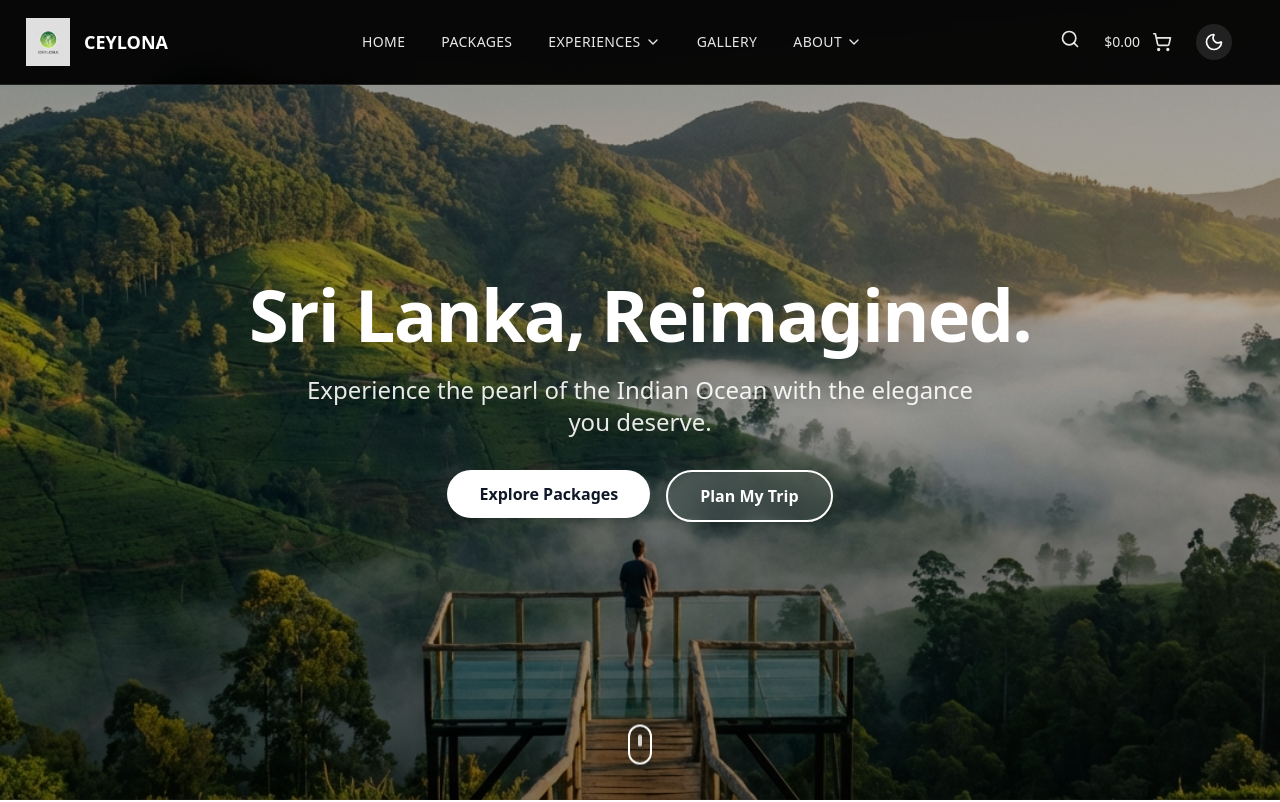
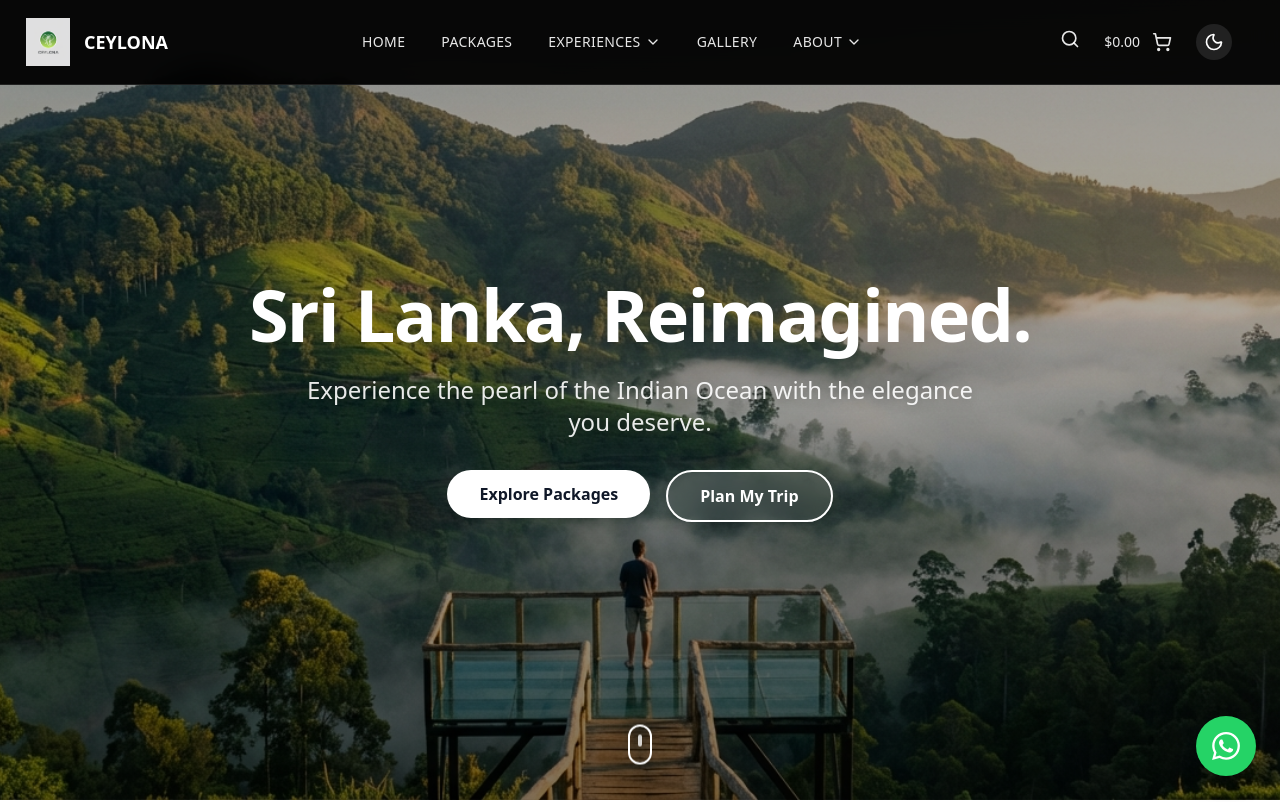
Before and after one commit to Sandalu-Xe/ceylona, a Next.js app: page / in a window 1280 px wide. Shown: the top 802 px of the page. Built offline with nearby package versions, Linux system fonts and the light colour scheme.

Commit message:
done layout

```diff
--- a/app/layout.tsx
+++ b/app/layout.tsx
@@ -4,6 +4,7 @@ import "./globals.css";
 import Navbar from "@/components/navigation/navbar";
 import Footer from "@/components/navigation/footer";
 import { ThemeProvider } from "@/components/theme-provider";
+import WhatsAppButton from "@/components/ui/whatsapp-button";
 
 const geistSans = Geist({
   variable: "--font-geist-sans",
@@ -39,6 +40,7 @@ export default function RootLayout({
           <Navbar />
           {children}
           <Footer />
+          <WhatsAppButton />
         </ThemeProvider>
       </body>
     </html>
```
